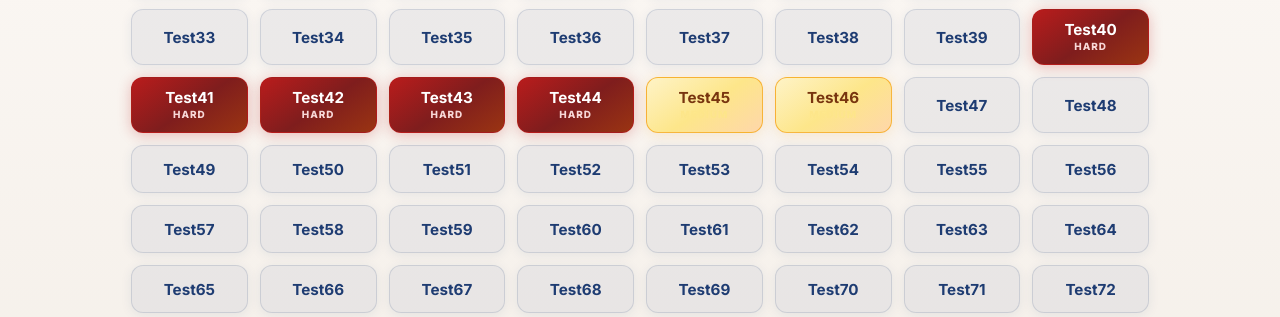
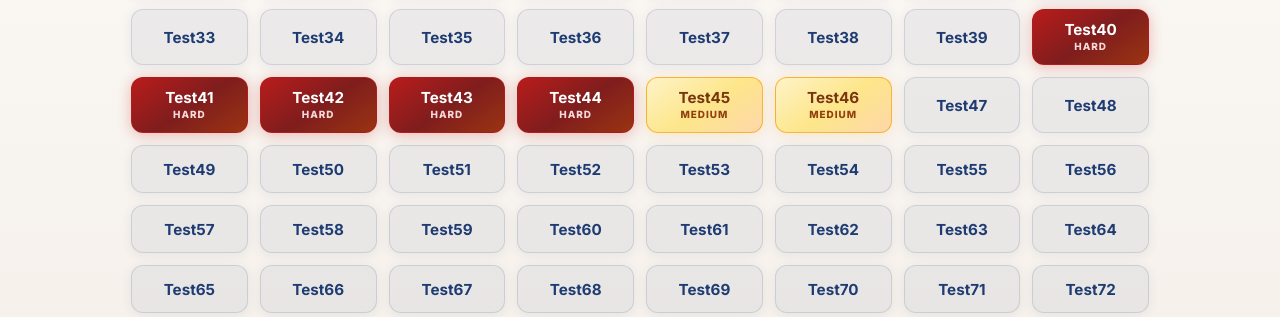
Before and after one commit to kouroshmoghadasi/CitizenModern, a Flask app: page /mock in a window 1280 px wide. Shown: the part 417-734 px from the top of the page. Run offline with Flask 3, Linux system fonts and the light colour scheme; data that the repository does not hold is empty; some libraries are stand-ins or nearby versions.

Commit message:
Fix Font Color

```diff
--- a/templates/mock_hub.html
+++ b/templates/mock_hub.html
@@ -102,6 +102,9 @@
       line-height: 1;
       opacity: 0.95;
     }
+    .mockHub__btn--medium .mockHub__diff {
+      color: #fde68a;
+    }
     html[data-theme="light"] .mockHub__title {
       color: #1a1d24;
     }
@@ -139,8 +142,12 @@
       background: linear-gradient(145deg, #fde68a 0%, #fbbf24 52%, #fdba74 100%);
       border-color: #f59e0b;
     }
-    html[data-theme="light"] .mockHub__diff {
+    html[data-theme="light"] .mockHub__btn--hard .mockHub__diff {
       color: #fee2e2;
+    }
+    html[data-theme="light"] .mockHub__btn--medium .mockHub__diff {
+      color: #92400e;
+      opacity: 1;
     }
   </style>
 </head>
@@ -208,7 +215,7 @@
       {% elif test_num == 45 %}
       <a class="mockHub__btn mockHub__btn--medium" role="listitem" href="{{ url_for('citizenship_mock_run', test_num=test_num) }}" title="Mock Test 5 — Medium level / سطح متوسط">
         <span class="mockHub__btnLabel">Test45</span>
-        <span class="mockHub__diff siteLang siteLang--stack" aria-hidden="true" style="color:#fde68a">
+        <span class="mockHub__diff siteLang siteLang--stack" aria-hidden="true">
           <span class="siteLang__en">Medium</span>
           <span class="siteLang__fr">Moyen</span>
         </span>
@@ -216,7 +223,7 @@
       {% elif test_num == 46 %}
       <a class="mockHub__btn mockHub__btn--medium" role="listitem" href="{{ url_for('citizenship_mock_run', test_num=test_num) }}" title="Mock Test 4 — Medium level / سطح متوسط">
         <span class="mockHub__btnLabel">Test46</span>
-        <span class="mockHub__diff siteLang siteLang--stack" aria-hidden="true" style="color:#fde68a">
+        <span class="mockHub__diff siteLang siteLang--stack" aria-hidden="true">
           <span class="siteLang__en">Medium</span>
           <span class="siteLang__fr">Moyen</span>
         </span>
```
